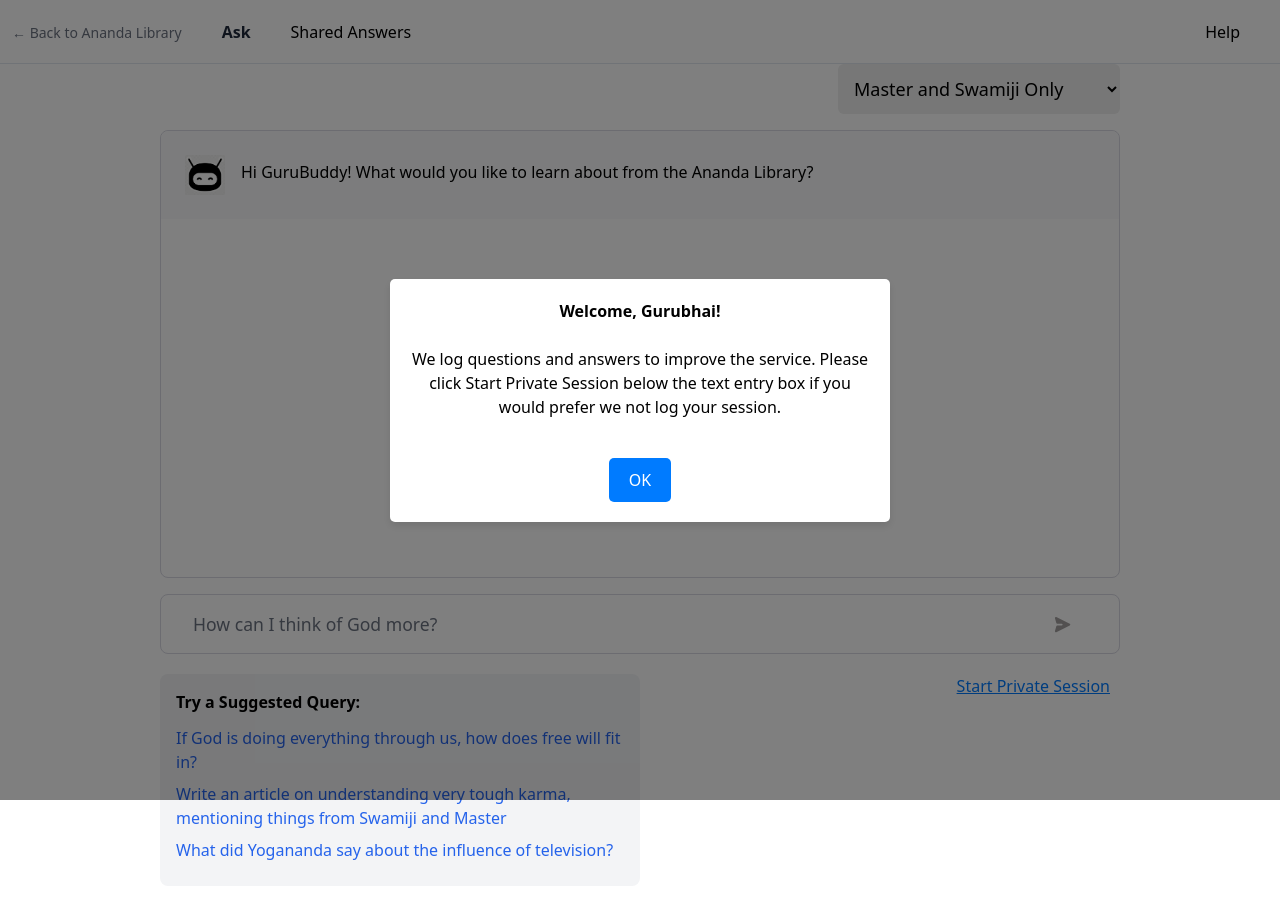
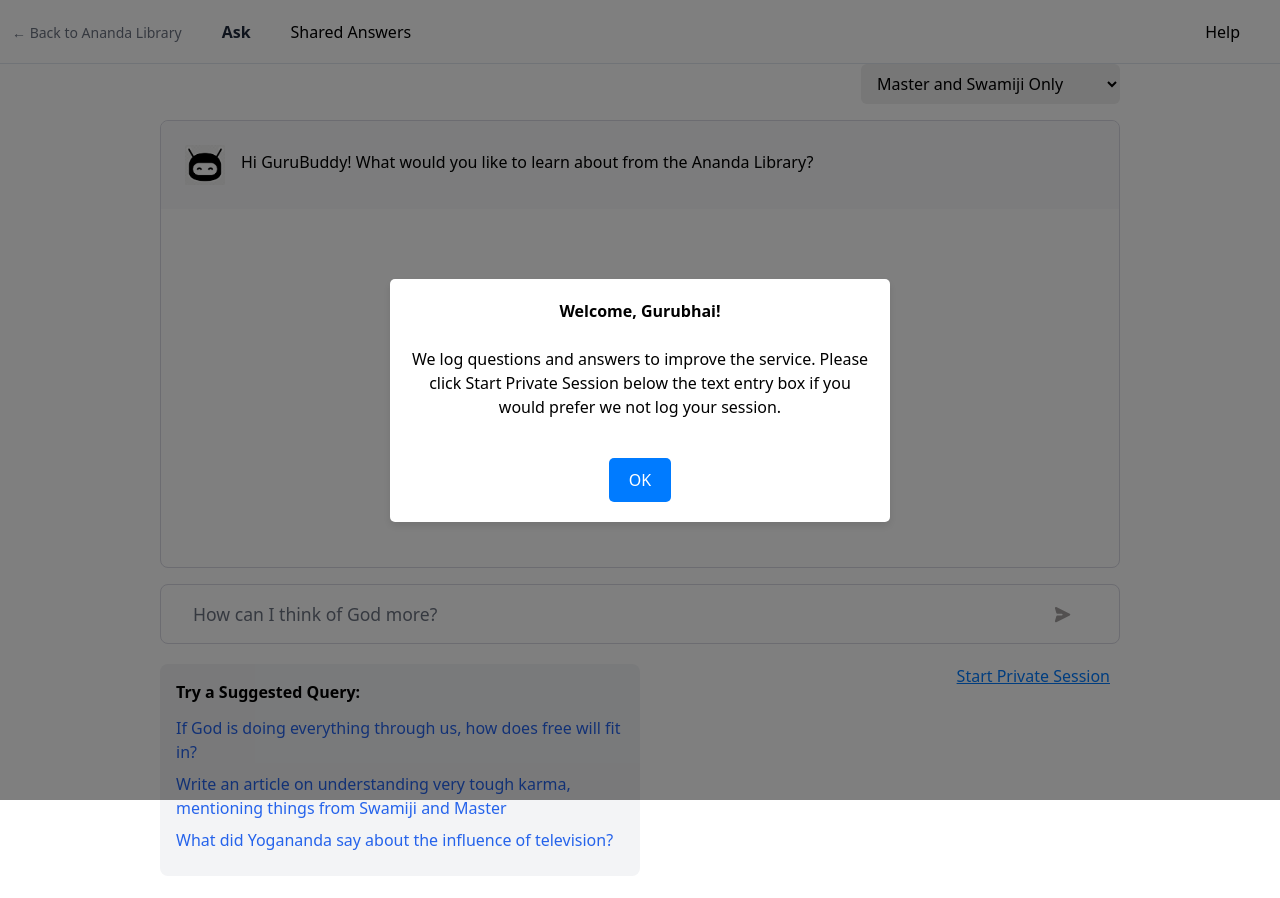
Before and after one commit to mayooear/gpt4-pdf-chatbot-langchain, a Next.js app: page / in a window 1280 px wide. Shown: the top 898 px of the page. Built offline with nearby package versions, Linux system fonts and the light colour scheme.

Commit message:
reduce size of dropdown

```diff
--- a/components/CollectionSelector.jsx
+++ b/components/CollectionSelector.jsx
@@ -5,7 +5,7 @@ export default function CollectionSelector({ onCollectionChange, currentCollecti
         id="collection"
         value={currentCollection}
         onChange={(e) => onCollectionChange(e.target.value)}
-        className="block w-full pl-3 pr-10 py-3 text-lg border-gray-300
+        className="block w-full pl-3 pr-10 py-2 text-base border-gray-300
         focus:outline-none focus:ring-indigo-500 focus:border-indigo-500 rounded-md"
       >
         <option value="master_swami">Master and Swamiji Only</option>
```
